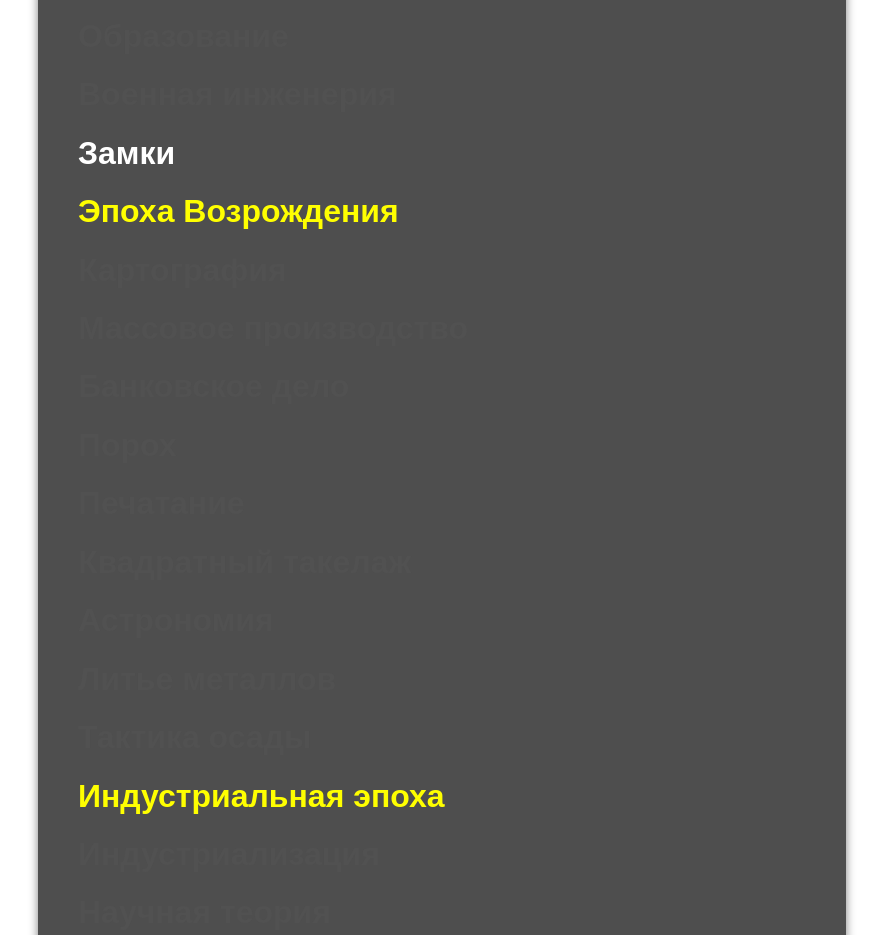
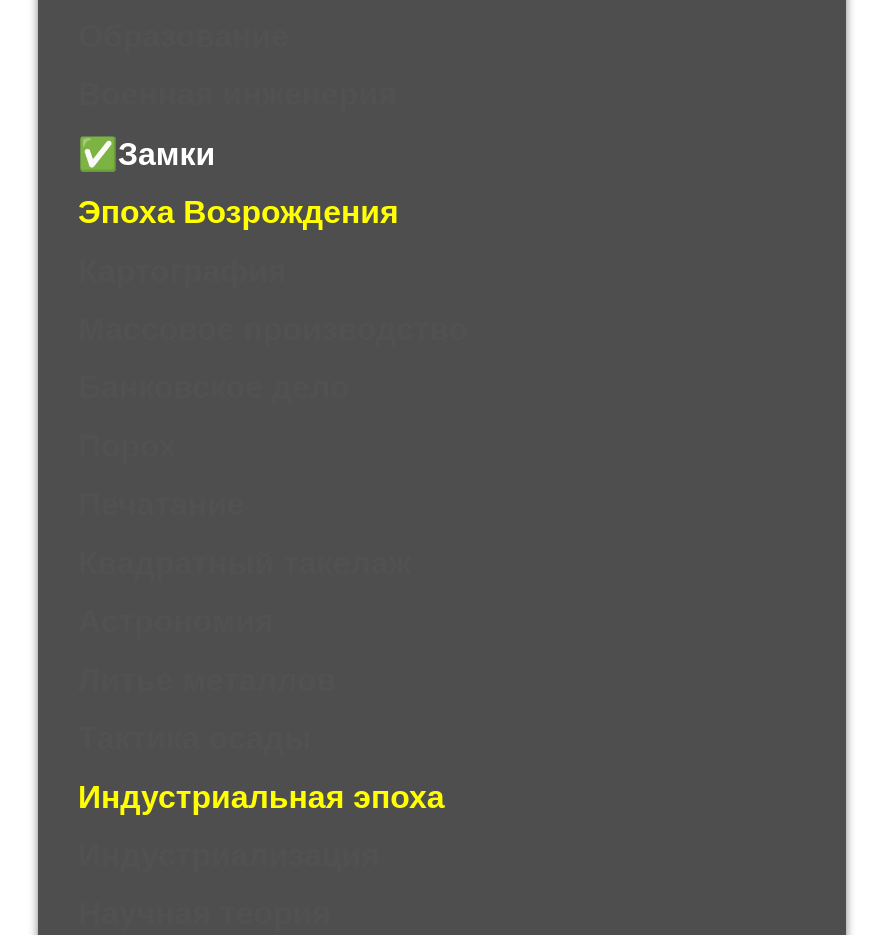
Before and after one commit to meowhiks/technology.github.io, a plain HTML site: page Vostok/main.html in a window 1280 px wide. Shown: the part 1960-2895 px from the top of the page, without its empty margins (198-1081 px from the left). Drawn offline with Linux system fonts and the light colour scheme.

Commit message:
Update main.html

```diff
--- a/Vostok/main.html
+++ b/Vostok/main.html
@@ -181,7 +181,7 @@
             <h1>Образование</h1>
             <h1>Военная инженерия</h1>
             <div class="earned" style="color: white">
-            <h1>Замки</h1>
+            <h1>✅Замки</h1>
             </div>
             <!-- Эпоха Возрождения -->
             <h1 style="color: yellow">Эпоха Возрождения</h1>
```
